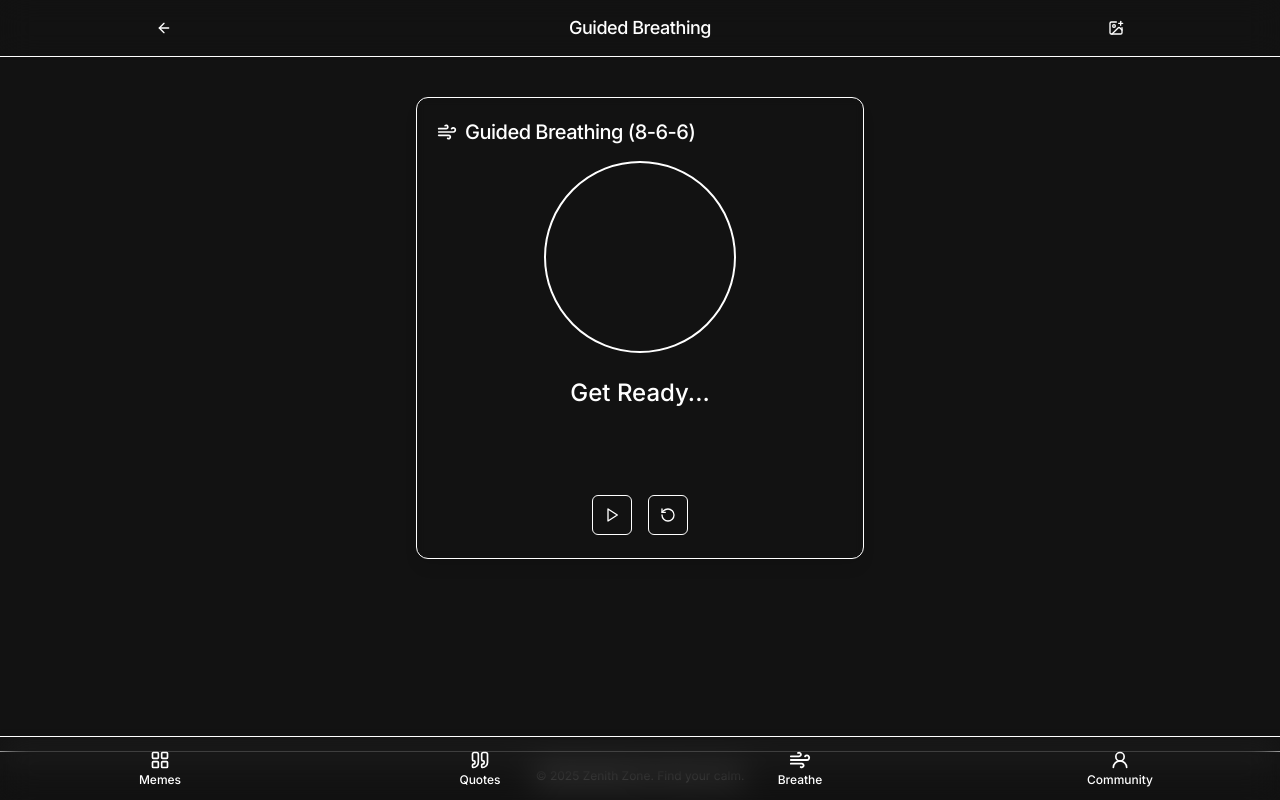
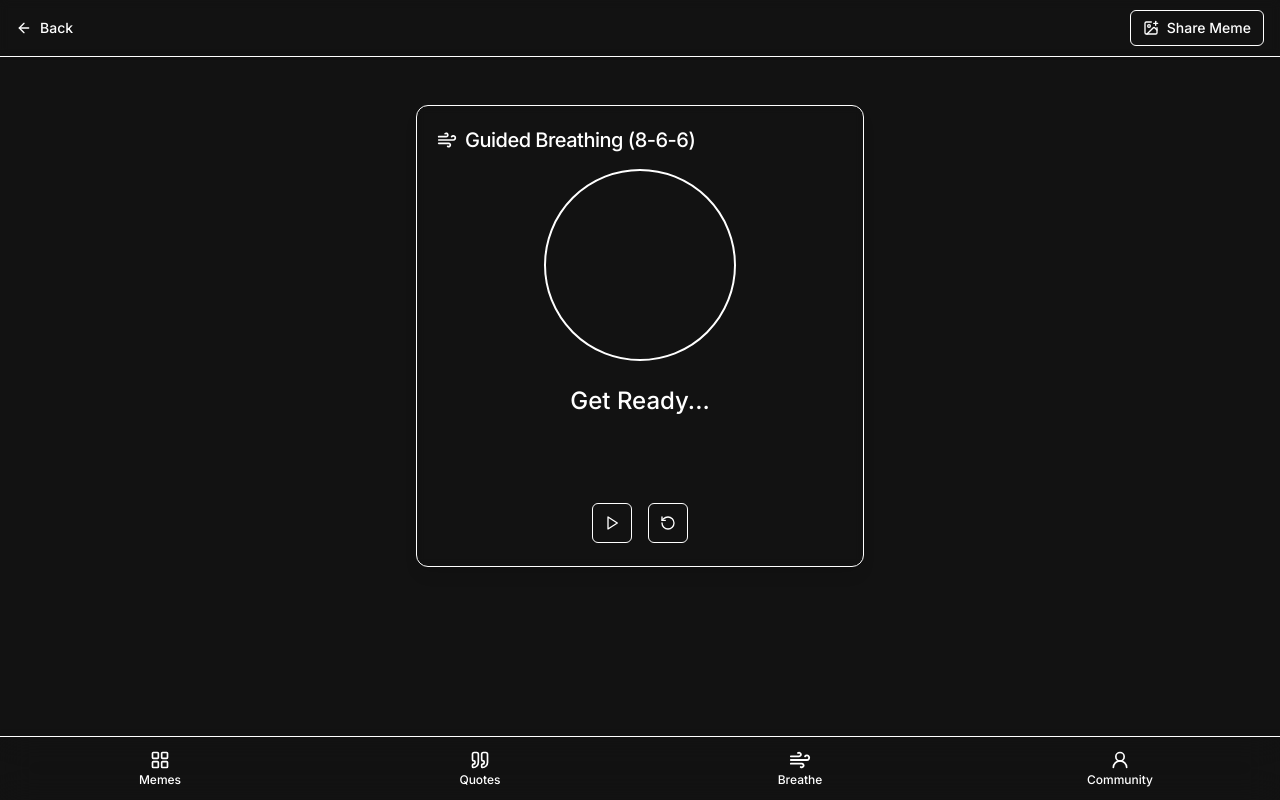
Before and after one commit to MohitGujarati/Bro-Relax, a Next.js app: page /relax/breathe in a window 1280 px wide. Built offline with nearby package versions, Linux system fonts and the light colour scheme.

Commit message:
merge code

```diff
--- a/src/app/layout.tsx
+++ b/src/app/layout.tsx
@@ -1,4 +1,3 @@
-
 import type { Metadata } from 'next';
 import { Inter } from 'next/font/google'; // Import Inter
 import './globals.css';
@@ -11,8 +10,40 @@ const inter = Inter({
 });
 
 export const metadata: Metadata = {
-  title: 'Zenith Zone',
+  title: 'Relax Bro',
   description: 'Your space to relax and recharge.',
+  icons: {
+    icon: [
+      {
+        url: '/favicon.ico',
+        sizes: 'any',
+      },
+      {
+        url: '/icon.png',
+        type: 'image/png',
+        sizes: '32x32',
+      },
+      {
+        url: '/apple-icon.png',
+        type: 'image/png',
+        sizes: '180x180',
+      },
+    ],
+    apple: [
+      {
+        url: '/apple-icon.png',
+        sizes: '180x180',
+      },
+    ],
+  },
+  manifest: '/manifest.json',
+  themeColor: '#000000',
+  viewport: 'width=device-width, initial-scale=1',
+  appleWebApp: {
+    capable: true,
+    statusBarStyle: 'default',
+    title: 'Relax Bro',
+  },
 };
 
 export default function RootLayout({
@@ -22,6 +53,11 @@ export default function RootLayout({
 }>) {
   return (
     <html lang="en" className={`${inter.variable} dark`}> {/* Apply Inter font class and dark mode */}
+      <head>
+        <link rel="icon" href="/favicon.ico" sizes="any" />
+        <link rel="icon" href="/icon.png" type="image/png" sizes="32x32" />
+        <link rel="apple-touch-icon" href="/apple-icon.png" />
+      </head>
       <body className={`font-sans antialiased bg-background text-foreground`}> {/* Use 'font-sans' which will pick up Inter */}
         {children}
         <Toaster />
--- a/src/app/page.tsx
+++ b/src/app/page.tsx
@@ -7,7 +7,7 @@ export default function Home() {
     <main className="flex min-h-screen flex-col items-center justify-center p-6 sm:p-24 bg-background">
       <div className="text-center space-y-8 max-w-3xl"> {/* Increased max-width slightly */}
         <h1 className="text-5xl sm:text-7xl font-medium tracking-tight text-foreground"> {/* Adjusted font weight and size */}
-          Zenith Zone
+          Relax Bro
         </h1>
         <p className="text-xl sm:text-2xl text-muted-foreground leading-relaxed"> {/* Improved leading for readability */}
           Your sanctuary to unwind, recharge, and find a moment of calm. Discover memes, motivation, and community positivity.
--- a/src/app/relax/layout.tsx
+++ b/src/app/relax/layout.tsx
@@ -28,18 +28,18 @@ const getTitleFromPathname = (pathname: string): string => {
   if (pathname.includes('/quotes')) return 'Inspiration';
   if (pathname.includes('/breathe')) return 'Guided Breathing';
   if (pathname.includes('/profile')) return 'Community Vibes';
-  return 'Zenith Zone'; // Fallback title
+  return 'Relax Bro'; // Updated fallback title
 };
 
 export default function RelaxLayout({ children }: RelaxLayoutProps) {
   const [isMemeDialogOpen, setIsMemeDialogOpen] = useState(false);
-  const [currentTimestamp, setCurrentTimestamp] = useState('');
+  const [currentTimestamp, setCurrentTimestamp] = useState(new Date().getFullYear());
   const pathname = usePathname(); // Get current pathname
-  const [pageTitle, setPageTitle] = useState('Zenith Zone'); // State for dynamic title
+  const [pageTitle, setPageTitle] = useState('Relax Bro'); // Updated initial title
 
   useEffect(() => {
     // Update timestamp on client mount
-    setCurrentTimestamp(new Date().getFullYear().toString());
+    setCurrentTimestamp(new Date().getFullYear());
   }, []);
 
   useEffect(() => {
@@ -47,58 +47,44 @@ export default function RelaxLayout({ children }: RelaxLayoutProps) {
     setPageTitle(getTitleFromPathname(pathname));
   }, [pathname]);
 
-
-  const handleMemeSubmissionSuccess = () => {
-    setIsMemeDialogOpen(false);
-  };
-
   return (
-    <div className="min-h-screen bg-background text-foreground flex flex-col">
-      {/* Header - Glassmorphic */}
-      <header className="sticky top-0 z-40 bg-background/80 backdrop-blur-lg border-b border-border/30">
-        {/* Slightly adjusted blur and border */}
-        <div className="container mx-auto h-14 px-4 flex items-center justify-between max-w-5xl">
-          <Link href="/" aria-label="Back to Home">
-            <Button variant="ghost" size="icon" className="text-muted-foreground hover:text-foreground transition-colors">
-              <ArrowLeft className="h-5 w-5" />
-            </Button>
-          </Link>
-          <h1 className="text-lg font-medium text-foreground tracking-tight">
-            {pageTitle} {/* Dynamic Page Title */}
-          </h1>
+    <div className="min-h-screen flex flex-col bg-background">
+      {/* Header */}
+      <header className="sticky top-0 z-30 w-full border-b border-border/20 bg-background/80 backdrop-blur-sm">
+        <div className="container flex h-14 items-center justify-between px-4">
+          <div className="flex items-center gap-2">
+            <Link href="/" className="flex items-center gap-2 text-muted-foreground hover:text-foreground transition-colors">
+              <ArrowLeft className="h-4 w-4" />
+              <span className="text-sm font-medium">Back</span>
+            </Link>
+          </div>
           <Dialog open={isMemeDialogOpen} onOpenChange={setIsMemeDialogOpen}>
             <DialogTrigger asChild>
-              <Button variant="ghost" size="icon" aria-label="Share a Meme" className="text-muted-foreground hover:text-foreground transition-colors">
-                <ImagePlus className="h-5 w-5" />
+              <Button variant="outline" size="sm" className="gap-2">
+                <ImagePlus className="h-4 w-4" />
+                <span className="hidden sm:inline">Share Meme</span>
               </Button>
             </DialogTrigger>
-            {/* DialogContent inherits glassmorphism from ui/card */}
-            <DialogContent className="sm:max-w-[450px] shadow-xl rounded-lg">
-              <DialogHeader className="px-6 pt-6 pb-2">
-                <DialogTitle className="text-foreground text-xl">Share a Meme</DialogTitle>
-                <DialogDescription className="text-muted-foreground text-sm pt-1">
-                  Got a funny or uplifting image? Share it!
+            <DialogContent>
+              <DialogHeader>
+                <DialogTitle>Share a Meme</DialogTitle>
+                <DialogDescription>
+                  Spread some joy! Share your favorite meme with the community.
                 </DialogDescription>
               </DialogHeader>
-              <div className="px-6 pb-6 pt-2">
-                <MemeSubmissionForm onSuccess={handleMemeSubmissionSuccess} />
-              </div>
+              <MemeSubmissionForm onSuccess={() => setIsMemeDialogOpen(false)} />
             </DialogContent>
           </Dialog>
         </div>
       </header>
 
-      {/* Added padding-bottom to accommodate fixed bottom nav */}
-      <main className="flex-grow container mx-auto max-w-5xl w-full pt-4 pb-24 sm:pb-20 px-2 sm:px-0">
+      {/* Main Content */}
+      <main className="flex-1 container px-4 py-6">
         {children}
       </main>
 
+      {/* Bottom Navigation */}
       <BottomNavigation />
-
-      {/* Footer hidden on small screens, subtle glass effect */}
-      <footer className="text-center py-4 border-t border-border/20 text-xs text-muted-foreground hidden sm:block bg-background/30 backdrop-blur-sm mt-auto">
-         &copy; {currentTimestamp} Zenith Zone. Find your calm.
-      </footer>
     </div>
   );
 }
--- a/src/components/layout/bottom-navigation.tsx
+++ b/src/components/layout/bottom-navigation.tsx
@@ -6,6 +6,7 @@ import { usePathname } from 'next/navigation';
 import { LayoutGrid, Quote, UserRound, Wind } from 'lucide-react'; // Added Wind icon for Breathe tab
 import { cn } from '@/lib/utils';
 
+// Navigation items configuration
 const navItems = [
   { href: '/relax/memes', label: 'Memes', icon: LayoutGrid },
   { href: '/relax/quotes', label: 'Quotes', icon: Quote },
@@ -13,19 +14,17 @@ const navItems = [
   { href: '/relax/profile', label: 'Community', icon: UserRound }, // Renamed Profile to Community for clarity
 ];
 
-export default function BottomNavigation() {
-  const pathname = usePathname();
+// Helper function to determine if a nav item is active
+const isNavItemActive = (itemHref: string, currentPath: string): boolean => {
+  return itemHref === currentPath || (itemHref === '/relax/memes' && currentPath === '/relax');
+};
+
+// Component for individual navigation item
+const NavItem = ({ item, isActive }: { item: typeof navItems[0], isActive: boolean }) => {
+  const Icon = item.icon;
 
   return (
-    <nav className="fixed bottom-0 left-0 right-0 z-40 h-16 bg-background/80 backdrop-blur-lg border-t border-border/30 flex items-center justify-around shadow-top-md">
-      {/* Slightly more blurred background, adjusted border */}
-      {navItems.map((item) => {
-        // Handle base '/relax' path defaulting to '/relax/memes'
-        const isActive = pathname === item.href || (item.href === '/relax/memes' && pathname === '/relax');
-        const Icon = item.icon;
-        return (
     <Link
-            key={item.label}
       href={item.href}
       className={cn(
         "flex flex-col items-center justify-center w-full h-full text-xs font-medium transition-colors duration-200 ease-in-out group", // Base styling, faster transition
@@ -38,18 +37,31 @@ export default function BottomNavigation() {
       <Icon className={cn(
         "h-5 w-5 mb-0.5 transition-transform duration-200 ease-in-out transform group-hover:scale-110", // Icon scaling on hover
         isActive ? "text-primary scale-110" : "text-muted-foreground group-hover:text-foreground" // Active icon scaling
-              )}
-            />
+      )} />
       <span className={cn(
         "transition-colors duration-200 ease-in-out", // Text transition
         isActive ? "text-primary font-medium" : "text-muted-foreground group-hover:text-foreground" // Active text style
-              )}
-            >
+      )}>
         {item.label}
       </span>
     </Link>
   );
-      })}
+};
+
+// Main navigation component
+export default function BottomNavigation() {
+  const pathname = usePathname();
+
+  return (
+    <nav className="fixed bottom-0 left-0 right-0 z-40 h-16 bg-background/80 backdrop-blur-lg border-t border-border/30 flex items-center justify-around shadow-top-md">
+      {/* Slightly more blurred background, adjusted border */}
+      {navItems.map((item) => (
+        <NavItem
+          key={item.label}
+          item={item}
+          isActive={isNavItemActive(item.href, pathname)}
+        />
+      ))}
     </nav>
   );
 }
--- a/src/components/relax-zone/breathing-exercise.tsx
+++ b/src/components/relax-zone/breathing-exercise.tsx
@@ -7,17 +7,102 @@ import { Play, Pause, RotateCcw, Wind } from 'lucide-react';
 import { Progress } from '@/components/ui/progress';
 import { cn } from '@/lib/utils';
 
+// Types
+type BreathingPhase = 'ready' | 'inhale' | 'hold' | 'exhale';
+type BreathingDuration = Exclude<BreathingPhase, 'ready'>;
+
+// Constants
+const BREATHING_DURATIONS: Record<BreathingDuration, number> = {
+  inhale: 8,
+  hold: 6,
+  exhale: 6,
+} as const;
+
+// Utility functions
+const getInstruction = (phase: BreathingPhase): string => {
+  const instructions = {
+    inhale: 'Breathe In...',
+    hold: 'Hold...',
+    exhale: 'Release...',
+    ready: 'Get Ready...',
+  };
+  return instructions[phase];
+};
+
+const calculateProgress = (phase: BreathingPhase, countdown: number): number => {
+  if (phase === 'ready') return 0;
+  const duration = BREATHING_DURATIONS[phase];
+  return ((duration - countdown) / duration) * 100;
+};
+
+// Breathing Circle Component
+const BreathingCircle: FC<{ phase: BreathingPhase }> = ({ phase }) => (
+  <div className="relative w-48 h-48 flex items-center justify-center">
+    <div className="absolute inset-0 border-2 border-primary/20 rounded-full"></div>
+    <div
+      className={cn(
+        'w-1/2 h-1/2 bg-primary/70 rounded-full transition-transform duration-1000',
+        {
+          'scale-100': phase === 'inhale',
+          'scale-75': phase === 'hold',
+          'scale-50': phase === 'exhale' || phase === 'ready',
+        }
+      )}
+    ></div>
+  </div>
+);
+
+// Timer Display Component
+const TimerDisplay: FC<{ isRunning: boolean; countdown: number; phase: BreathingPhase }> = ({
+  isRunning,
+  countdown,
+  phase
+}) => (
+  <div className="text-center h-16 flex flex-col justify-center items-center">
+    <p className="text-2xl font-medium text-foreground">{getInstruction(phase)}</p>
+    {isRunning && <p className="text-4xl font-light text-muted-foreground tabular-nums mt-1">{countdown}s</p>}
+    {!isRunning && <div className="h-[40px] mt-1"></div>}
+  </div>
+);
+
+// Control Buttons Component
+const ControlButtons: FC<{
+  isRunning: boolean;
+  onStart: () => void;
+  onPause: () => void;
+  onReset: () => void;
+}> = ({ isRunning, onStart, onPause, onReset }) => (
+  <div className="flex gap-4 mt-2">
+    <Button
+      variant="outline"
+      size="icon"
+      onClick={isRunning ? onPause : onStart}
+      className="border-border/50 text-muted-foreground hover:bg-accent/50 hover:text-accent-foreground"
+      aria-label={isRunning ? 'Pause breathing exercise' : 'Start breathing exercise'}
+    >
+      {isRunning ? <Pause className="h-5 w-5" /> : <Play className="h-5 w-5" />}
+    </Button>
+    <Button
+      variant="outline"
+      size="icon"
+      onClick={onReset}
+      className="border-border/50 text-muted-foreground hover:bg-accent/50 hover:text-accent-foreground"
+      aria-label="Reset breathing exercise"
+    >
+      <RotateCcw className="h-5 w-5" />
+    </Button>
+  </div>
+);
+
+// Main Component
 const BreathingExercise: FC = () => {
-  const [phase, setPhase] = useState<'ready' | 'inhale' | 'hold' | 'exhale'>('ready');
+  const [phase, setPhase] = useState<BreathingPhase>('ready');
   const [countdown, setCountdown] = useState<number>(0);
   const [isRunning, setIsRunning] = useState(false);
   const intervalRef = useRef<NodeJS.Timeout | null>(null);
 
-  const INHALE_DURATION = 8;
-  const HOLD_DURATION = 6;
-  const EXHALE_DURATION = 6;
-
-  const startPhase = (newPhase: 'inhale' | 'hold' | 'exhale', duration: number, next: () => void) => {
+  // Breathing phase management
+  const startPhase = (newPhase: BreathingPhase, duration: number, next: () => void) => {
     clearInterval(intervalRef.current!);
     setPhase(newPhase);
     setCountdown(duration);
@@ -33,10 +118,11 @@ const BreathingExercise: FC = () => {
     }, 1000);
   };
 
-  const inhale = () => startPhase('inhale', INHALE_DURATION, hold);
-  const hold = () => startPhase('hold', HOLD_DURATION, exhale);
-  const exhale = () => startPhase('exhale', EXHALE_DURATION, inhale);
+  const inhale = () => startPhase('inhale', BREATHING_DURATIONS.inhale, hold);
+  const hold = () => startPhase('hold', BREATHING_DURATIONS.hold, exhale);
+  const exhale = () => startPhase('exhale', BREATHING_DURATIONS.exhale, inhale);
 
+  // Control functions
   const start = () => {
     setIsRunning(true);
     inhale();
@@ -54,22 +140,17 @@ const BreathingExercise: FC = () => {
     setCountdown(0);
   };
 
-  const getInstruction = () => {
-    switch (phase) {
-      case 'inhale': return 'Breathe In...';
-      case 'hold': return 'Hold...';
-      case 'exhale': return 'Release...';
-      default: return 'Get Ready...';
-    }
-  };
-
-  const getProgressValue = () => {
-    const duration = phase === 'inhale' ? INHALE_DURATION : phase === 'hold' ? HOLD_DURATION : EXHALE_DURATION;
-    return duration ? ((duration - countdown) / duration) * 100 : 0;
-  };
+  // Cleanup on unmount
+  useEffect(() => {
+    return () => {
+      if (intervalRef.current) {
+        clearInterval(intervalRef.current);
+      }
+    };
+  }, []);
 
   return (
-    <section className="w-full max-w-md mx-auto px-2 sm:px-0 py-6">
+    <section className="w-full max-w-md mx-auto px-2 sm:px-0 py-6 pb-24">
       <Card className="overflow-hidden bg-card/70 backdrop-blur-sm border border-border/20 rounded-xl shadow-lg">
         <CardHeader className="pb-3 pt-5 px-5">
           <CardTitle className="text-xl font-medium text-foreground flex items-center gap-2">
@@ -77,55 +158,29 @@ const BreathingExercise: FC = () => {
           </CardTitle>
         </CardHeader>
         <CardContent className="px-5 pb-5 space-y-6 flex flex-col items-center justify-center min-h-[400px]">
-          <div className="relative w-48 h-48 flex items-center justify-center">
-            <div className="absolute inset-0 border-2 border-primary/20 rounded-full"></div>
-            <div
-              className={cn(
-                'w-1/2 h-1/2 bg-primary/70 rounded-full transition-transform duration-1000',
-                {
-                  'scale-100': phase === 'inhale',
-                  'scale-75': phase === 'hold',
-                  'scale-50': phase === 'exhale' || phase === 'ready',
-                }
-              )}
-            ></div>
-          </div>
+          <BreathingCircle phase={phase} />
 
-          <div className="text-center h-16 flex flex-col justify-center items-center">
-            <p className="text-2xl font-medium text-foreground">{getInstruction()}</p>
-            {isRunning && <p className="text-4xl font-light text-muted-foreground tabular-nums mt-1">{countdown}s</p>}
-            {!isRunning && <div className="h-[40px] mt-1"></div>}
-          </div>
+          <TimerDisplay
+            isRunning={isRunning}
+            countdown={countdown}
+            phase={phase}
+          />
 
           {isRunning && phase !== 'ready' && (
             <Progress
-              value={getProgressValue()}
+              value={calculateProgress(phase, countdown)}
               className="w-3/4 h-1.5 bg-muted/30"
               aria-label={`Progress for ${phase}`}
             />
           )}
           {(!isRunning || phase === 'ready') && <div className="w-3/4 h-1.5"></div>}
 
-          <div className="flex gap-4 mt-2">
-            <Button
-              variant="outline"
-              size="icon"
-              onClick={isRunning ? pause : start}
-              className="border-border/50 text-muted-foreground hover:bg-accent/50 hover:text-accent-foreground"
-              aria-label={isRunning ? 'Pause breathing exercise' : 'Start breathing exercise'}
-            >
-              {isRunning ? <Pause className="h-5 w-5" /> : <Play className="h-5 w-5" />}
-            </Button>
-            <Button
-              variant="outline"
-              size="icon"
-              onClick={reset}
-              className="border-border/50 text-muted-foreground hover:bg-accent/50 hover:text-accent-foreground"
-              aria-label="Reset breathing exercise"
-            >
-              <RotateCcw className="h-5 w-5" />
-            </Button>
-          </div>
+          <ControlButtons
+            isRunning={isRunning}
+            onStart={start}
+            onPause={pause}
+            onReset={reset}
+          />
         </CardContent>
       </Card>
     </section>
```
Also changed, not shown: src/components/relax-zone/community-shoutouts.tsx (+64 -78 lines), src/components/relax-zone/meme-card.tsx (+61 -56 lines), public/manifest.json (added). Lines whose indentation alone changed are shown as unchanged.
